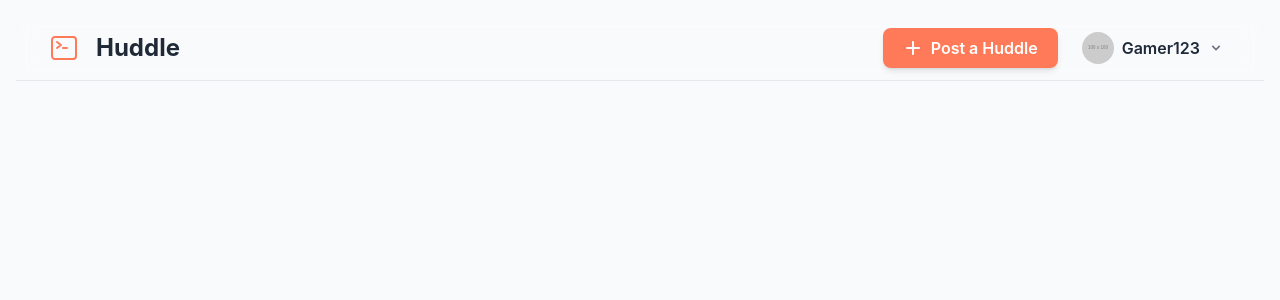
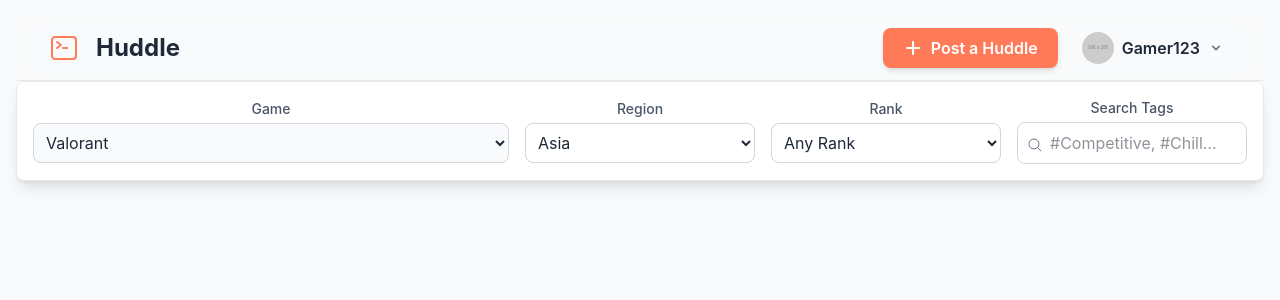
Before and after one commit to Smiruu/Huddle, a React (Vite) app in the folder client/: page / in a window 1280 px wide. Shown: the top 300 px of the page. Built offline with nearby package versions, Linux system fonts and the light colour scheme.

Commit message:
feat: filter component added

```diff
--- a/client/src/component/Filter.jsx
+++ b/client/src/component/Filter.jsx
@@ -1,9 +1,80 @@
+import React from 'react';
+
 const Filter = () => {
-    return(
-        <>
-        <div className="flex">
+  return (
+    // Main container using standard Tailwind colors for background and border
+    <div className="bg-white p-4 rounded-lg shadow-lg border border-gray-200 mb-8 text-huddle-text-light">
+      <div className="grid grid-cols-1 md:grid-cols-5 gap-4 items-center">
 
+        {/* Game Selector */}
+        <div className="md:col-span-2">
+          <label htmlFor="game-select" className="block text-sm font-medium text-gray-600 mb-1">
+            Game
+          </label>
+          <select
+            id="game-select"
+            className="w-full bg-huddle-light border border-gray-300 rounded-lg p-2 focus:ring-2 focus:ring-huddle-orange focus:border-huddle-orange transition"
+          >
+            <option>Valorant</option>
+            <option>Apex Legends</option>
+            <option>League of Legends</option>
+            <option>Overwatch 2</option>
+          </select>
         </div>
-        </>
-    )
-}
+
+        {/* Region Selector */}
+        <div>
+          <label htmlFor="region-select" className="block text-sm font-medium text-gray-600 mb-1">
+            Region
+          </label>
+          <select
+            id="region-select"
+            className="w-full bghuddle-light border border-gray-300 rounded-lg p-2 focus:ring-2 focus:ring-huddle-orange focus:border-huddle-orange transition"
+          >
+            <option>Asia</option>
+            <option>North America</option>
+            <option>Europe</option>
+          </select>
+        </div>
+
+        {/* Rank Selector */}
+        <div>
+          <label htmlFor="rank-select" className="block text-sm font-medium text-gray-600 mb-1">
+            Rank
+          </label>
+          <select
+            id="rank-select"
+            className="w-full bg-[--color-huddle-light] border border-gray-300 rounded-lg p-2 focus:ring-2 focus:ring-[--color-huddle-orange] focus:border-[--color-huddle-orange] transition"
+          >
+            <option>Any Rank</option>
+            <option>Iron - Gold</option>
+            <option>Platinum - Diamond</option>
+            <option>Ascendant+</option>
+          </select>
+        </div>
+
+        {/* Search Tags Input */}
+        <div className="relative">
+          <label htmlFor="tags-search" className="block text-sm font-medium text-gray-600 mb-1">
+            Search Tags
+          </label>
+          <input
+            type="text"
+            id="tags-search"
+            placeholder="#Competitive, #Chill..."
+            className="w-full bg-[--color-huddle-light] border border-gray-300 rounded-lg p-2 pl-8 focus:ring-2 focus:ring-[--color-huddle-orange] focus:border-[--color-huddle-orange] transition"
+          />
+          {/* Search Icon SVG */}
+          <div className="absolute inset-y-0 left-0 flex items-center pl-2.5 pt-7 pointer-events-none">
+             <svg className="w-4 h-4 text-gray-500" xmlns="http://www.w3.org/2000/svg" fill="none" viewBox="0 0 24 24" strokeWidth="1.5" stroke="currentColor">
+               <path strokeLinecap="round" strokeLinejoin="round" d="M21 21l-5.197-5.197m0 0A7.5 7.5 0 105.196 5.196a7.5 7.5 0 0010.607 10.607z" />
+             </svg>
+          </div>
+        </div>
+
+      </div>
+    </div>
+  );
+};
+
+export default Filter;
--- a/client/src/component/Header.jsx
+++ b/client/src/component/Header.jsx
@@ -2,15 +2,12 @@ import React from 'react';
 
 const Header = () => {
   return (
-    // The main header element, styled to be sticky and semi-transparent
     <header className="backdrop-blur-sm sticky top-0 z-50 border-b border-gray-200">
       <nav className="max-w-7xl mx-auto px-4 sm:px-6 lg:px-8">
         <div className="flex items-center justify-between h-16">
 
-          {/* Left Side: Logo and App Name */}
           <div className="flex items-center space-x-4">
             <div className="flex-shrink-0">
-              {/* Logo SVG */}
               <svg className="h-8 w-8 text-huddle-orange" xmlns="http://www.w3.org/2000/svg" fill="none" viewBox="0 0 24 24" strokeWidth="1.5" stroke="currentColor">
                  <path strokeLinecap="round" strokeLinejoin="round" d="M6.75 7.5l3 2.25-3 2.25m4.5 0h3m-9 8.25h13.5A2.25 2.25 0 0021 18V6a2.25 2.25 0 00-2.25-2.25H5.25A2.25 2.25 0 003 6v12a2.25 2.25 0 002.25 2.25z" />
               </svg>
@@ -28,7 +25,6 @@ const Header = () => {
               <span>Post a Huddle</span>
             </button>
 
-            {/* Profile Dropdown Placeholder */}
             <div className="flex items-center space-x-2 p-2 rounded-lg hover:bg-huddle-dark-2 cursor-pointer">
               <img className="h-8 w-8 rounded-full object-cover" src="https://placehold.co/100x100/111827/FF7A59?text=G" alt="User Profile" />
               <span className="hidden md:block font-semibold text-gray-800">Gamer123</span>
--- a/client/src/screen/Dashboard.jsx
+++ b/client/src/screen/Dashboard.jsx
@@ -1,5 +1,11 @@
+import Filter from "../component/Filter";
+
 const Dashboard = () => {
-
+    return(
+        <>
+        <Filter />
+        </>
+    )
 }
 
 export default Dashboard;
```
